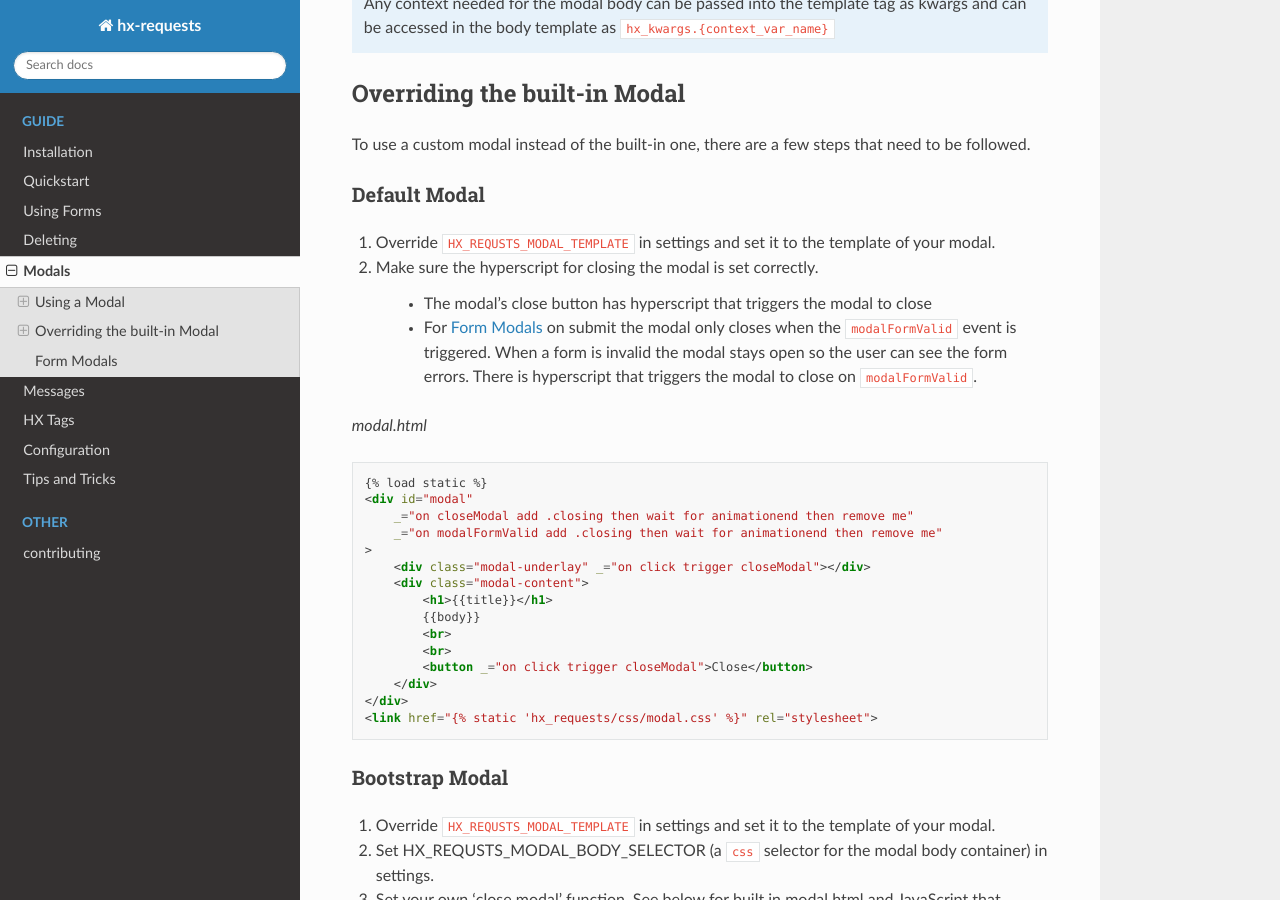
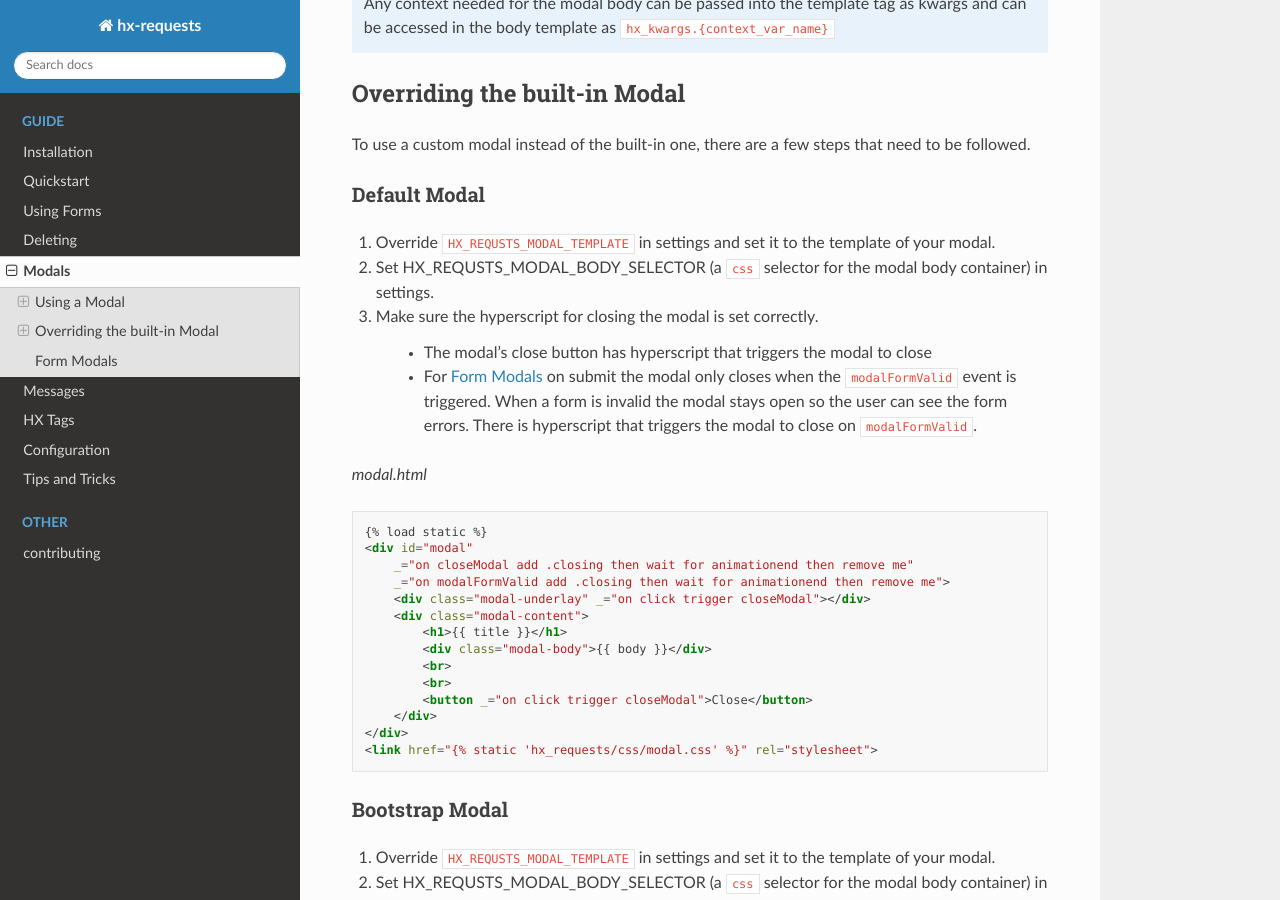
Before and after one commit to yaakovLowenstein/hx-requests, a Sphinx documentation site: the page built from docs/guide/modals.rst, in a window 1280 px wide and 900 px high, scrolled down 1976 px. Built offline with Sphinx 7.4.7 and the Read the Docs theme 2.0.0, drawn with Linux system fonts in a browser that asks for light colours; pages that are not in the unit, such as notebooks, are missing from menus.

Commit message:
fix: Fix bug in modal due to no body selector

```diff
--- a/docs/guide/modals.rst
+++ b/docs/guide/modals.rst
@@ -85,6 +85,7 @@ Default Modal
 ~~~~~~~~~~~~~
 
 #. Override :code:`HX_REQUSTS_MODAL_TEMPLATE` in settings and set it to the template of your modal.
+#. Set HX_REQUSTS_MODAL_BODY_SELECTOR (a :code:`css` selector for the modal body container) in settings.
 #. Make sure the hyperscript for closing the modal is set correctly.
 
     - The modal's close button has hyperscript that triggers the modal to close
@@ -97,12 +98,11 @@ Default Modal
     {% load static %}
     <div id="modal"
         _="on closeModal add .closing then wait for animationend then remove me"
-        _="on modalFormValid add .closing then wait for animationend then remove me"
-    >
+        _="on modalFormValid add .closing then wait for animationend then remove me">
         <div class="modal-underlay" _="on click trigger closeModal"></div>
         <div class="modal-content">
-            <h1>{{title}}</h1>
-            {{body}}
+            <h1>{{ title }}</h1>
+            <div class="modal-body">{{ body }}</div>
             <br>
             <br>
             <button _="on click trigger closeModal">Close</button>
```
Also changed, not shown: 1 other file.
